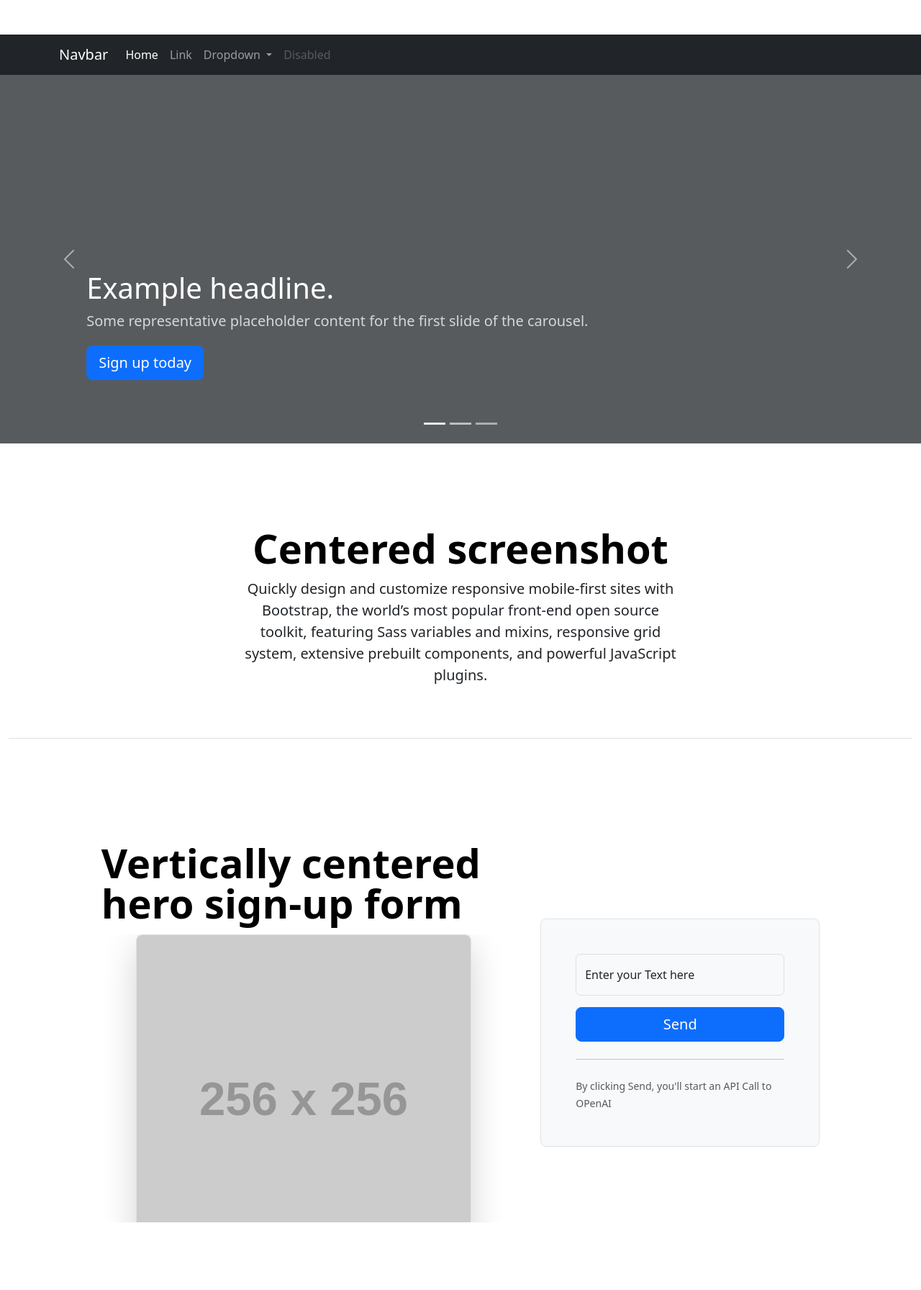
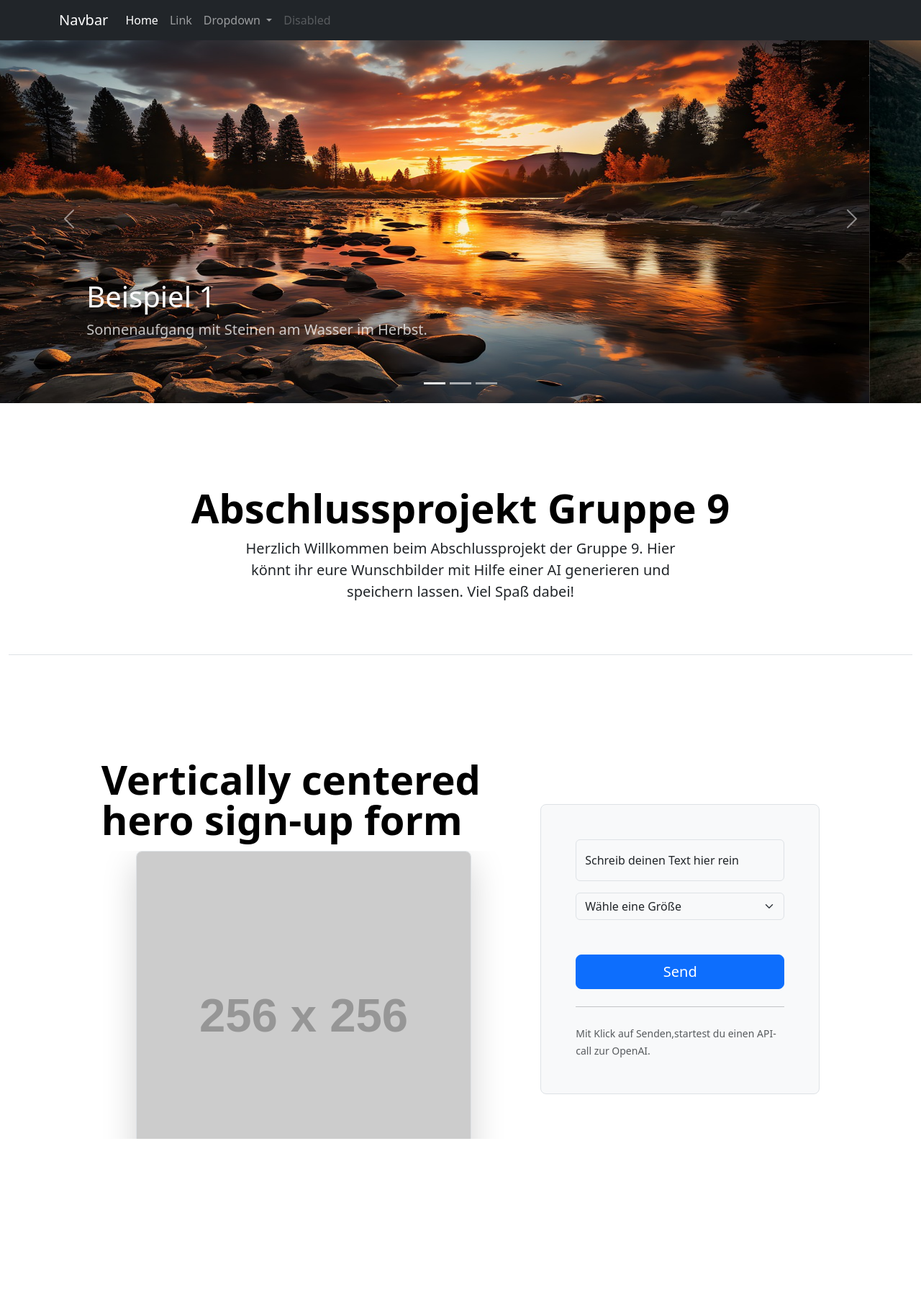
Before and after one commit to xSTSNx/ProjectX, a website built with Parcel: page frontend/index.html in a window 1280 px wide. Shown: the whole page at 72% size. After the commit the page ends 1726 px from the top, so only its background shows below. Built offline with nearby package versions, Linux system fonts and the light colour scheme; placeholder pictures from the web are drawn by us.

Commit message:
html website + bilder

```diff
--- a/frontend/css/style.css
+++ b/frontend/css/style.css
@@ -1,7 +1,7 @@
 /*
  * Custom CSS
  */
- html{
+html{
     margin: 0;
 }
 body {
@@ -74,11 +74,12 @@ body {
 
 
   .nav-scroller {
-    position: relative;
+    position: sticky;
     z-index: 2;
     height: 2.75rem;
     overflow-y: hidden;
   }
+
 
   .nav-scroller .nav {
     display: flex;
--- a/frontend/index.html
+++ b/frontend/index.html
@@ -8,7 +8,7 @@
     <link rel="stylesheet" href="./css/style.css">
   </head>
   <body>
-    <nav class="navbar navbar-expand-lg navbar-dark bg-dark">
+    <nav class="navbar navbar-expand-lg navbar-dark bg-dark fixed-top">
         <div class="container">
           <a class="navbar-brand" href="#">Navbar</a>
           <button class="navbar-toggler" type="button" data-bs-toggle="collapse" data-bs-target="#navbarSupportedContent" aria-controls="navbarSupportedContent" aria-expanded="false" aria-label="Toggle navigation">
@@ -48,32 +48,32 @@
     </div>
     <div class="carousel-inner">
       <div class="carousel-item active">
-        <svg class="bd-placeholder-img" width="100%" height="100%" xmlns="http://www.w3.org/2000/svg" aria-hidden="true" preserveAspectRatio="xMidYMid slice" focusable="false"><rect width="100%" height="100%" fill="var(--bs-secondary-color)"/></svg>
+        <img src="/frontend/images/ai-generated-8195630_1280.jpg"  class="bd-placeholder-img" width="100%" height="100%"  aria-hidden="true" preserveAspectRatio="xMidYMid slice" focusable="false"></svg>
         <div class="container">
           <div class="carousel-caption text-start">
-            <h1>Example headline.</h1>
-            <p class="opacity-75">Some representative placeholder content for the first slide of the carousel.</p>
-            <p><a class="btn btn-lg btn-primary" href="#">Sign up today</a></p>
+            <h1>Beispiel 1</h1>
+            <p class="opacity-75">Sonnenaufgang mit Steinen am Wasser im Herbst.</p>
+
           </div>
         </div>
       </div>
       <div class="carousel-item">
-        <svg class="bd-placeholder-img" width="100%" height="100%" xmlns="http://www.w3.org/2000/svg" aria-hidden="true" preserveAspectRatio="xMidYMid slice" focusable="false"><rect width="100%" height="100%" fill="var(--bs-secondary-color)"/></svg>
+        <img src="/frontend/images/nature-3082832_1280.jpg"  class="bd-placeholder-img" width="100%" height="100%"  aria-hidden="true" preserveAspectRatio="xMidYMid slice" focusable="false"></svg>
         <div class="container">
           <div class="carousel-caption">
-            <h1>Another example headline.</h1>
-            <p>Some representative placeholder content for the second slide of the carousel.</p>
-            <p><a class="btn btn-lg btn-primary" href="#">Learn more</a></p>
+            <h1>Beispiel 2</h1>
+            <p>Unwetter zwischen den Bergen am Wasser mit Blitz.</p>
+
           </div>
         </div>
       </div>
       <div class="carousel-item">
-        <svg class="bd-placeholder-img" width="100%" height="100%" xmlns="http://www.w3.org/2000/svg" aria-hidden="true" preserveAspectRatio="xMidYMid slice" focusable="false"><rect width="100%" height="100%" fill="var(--bs-secondary-color)"/></svg>
+        <img src="/frontend/images/2017-03-08-17-19-19-1152x768.jpg"  class="bd-placeholder-img" width="100%" height="100%"  aria-hidden="true" preserveAspectRatio="xMidYMid slice" focusable="false"></svg>
         <div class="container">
           <div class="carousel-caption text-end">
-            <h1>One more for good measure.</h1>
-            <p>Some representative placeholder content for the third slide of this carousel.</p>
-            <p><a class="btn btn-lg btn-primary" href="#">Browse gallery</a></p>
+            <h1>Beispiel 3</h1>
+            <p>Sonnenuntergang am See mit Pflanzen Schilf.</p>
+
           </div>
         </div>
       </div>
@@ -89,9 +89,9 @@
   </div>
     <div class="container-fluid">
         <div class="px-4 pt-5 my-5 text-center border-bottom">
-            <h1 class="display-4 fw-bold text-body-emphasis">Centered screenshot</h1>
+            <h1 class="display-4 fw-bold text-body-emphasis">Abschlussprojekt Gruppe 9</h1>
             <div class="col-lg-6 mx-auto">
-              <p class="lead mb-4">Quickly design and customize responsive mobile-first sites with Bootstrap, the world’s most popular front-end open source toolkit, featuring Sass variables and mixins, responsive grid system, extensive prebuilt components, and powerful JavaScript plugins.</p>
+              <p class="lead mb-4">Herzlich Willkommen beim Abschlussprojekt der Gruppe 9. Hier könnt ihr eure Wunschbilder mit Hilfe einer AI generieren und speichern lassen. Viel Spaß dabei! </p>
               <div class="d-grid gap-2 d-sm-flex justify-content-sm-center mb-5">
               </div>
             </div>
@@ -104,22 +104,30 @@
               <h1 class="display-4 fw-bold lh-1 text-body-emphasis mb-3">Vertically centered hero sign-up form</h1>
               <div class="overflow-hidden" style="max-height: 50vh;">
                 <div class="container px-5">
-                  <img src="https://placehold.co/256x256" class="img-fluid border rounded-3 shadow-lg mb-4" alt="Example image" width="700" height="500" loading="lazy">
+                  <img src="https://placehold.co/256x256" class="img-fluid border rounded-3 shadow-lg mb-4" alt="Example image" width="512" height="512" loading="lazy">
                 </div>
               </div>
             </div>
             <div class="col-md-10 mx-auto col-lg-5">
               <form class="p-4 p-md-5 border rounded-3 bg-body-tertiary">
                 <div class="form-floating mb-3">
-                  <input type="email" class="form-control" id="floatingInput" placeholder="name@example.com">
-                  <label for="floatingInput">Enter your Text here</label>
+                  <input type="text" class="form-control" id="floatingInput" placeholder="message">
+                  <label for="floatingInput">Schreib deinen Text hier rein</label>
                 </div>
                 <div class="form-floating mb-3">
                   <label for="floatingPassword"></label>
                 </div>
+                <select class="form-select" aria-label=“Wähle eine Größe”>
+                  <option selected>Wähle eine Größe</option>
+                  <option value=“small”>256x256</option>
+                  <option value=“medium”>512x512</option>
+                  <option value=“large”>1024x1024</option>
+                </select>
+                <div class="d-grid gap-2 d-sm-flex justify-content-sm-center mb-5">
+                </div>
                 <button class="w-100 btn btn-lg btn-primary" type="submit">Send</button>
                 <hr class="my-4">
-                <small class="text-body-secondary">By clicking Send, you'll start an API Call to OPenAI</small>
+                <small class="text-body-secondary">Mit Klick auf Senden,startest du einen API-call zur OpenAI.</small>
               </form>
             </div>
           </div>
```
Also changed, not shown: frontend/images/2017-03-08-17-19-19-1152x768.jpg (added), frontend/images/ai-generated-8195630_1280.jpg (added), frontend/images/nature-3082832_1280.jpg (added).
